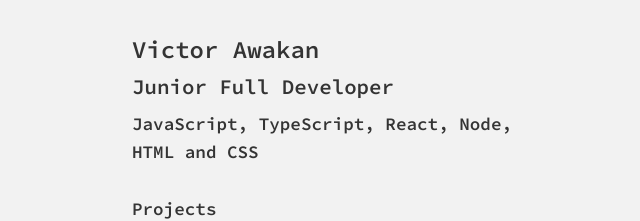
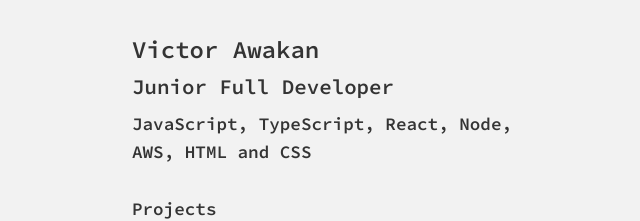
Before and after one commit to superv2018/portfolio-website, a React (Create React App) app: page / in a window 1280 px wide. Shown: the top 221 px of the page, without its empty margins (294-934 px from the left). Built offline with nearby package versions, Linux system fonts and the light colour scheme.

Commit message:
added aws text to header

```diff
--- a/src/components/Header.js
+++ b/src/components/Header.js
@@ -4,7 +4,7 @@
         <section className="header">
             <h1>Victor Awakan</h1>
             <h2>Junior Full Developer</h2>
-            <h3>JavaScript, TypeScript, React, Node, HTML and CSS</h3>
+            <h3>JavaScript, TypeScript, React, Node, AWS, HTML and CSS</h3>
 
         </section>
     )
```
Also changed, not shown: 1 other file (tests, documents, lock files or other folders).
